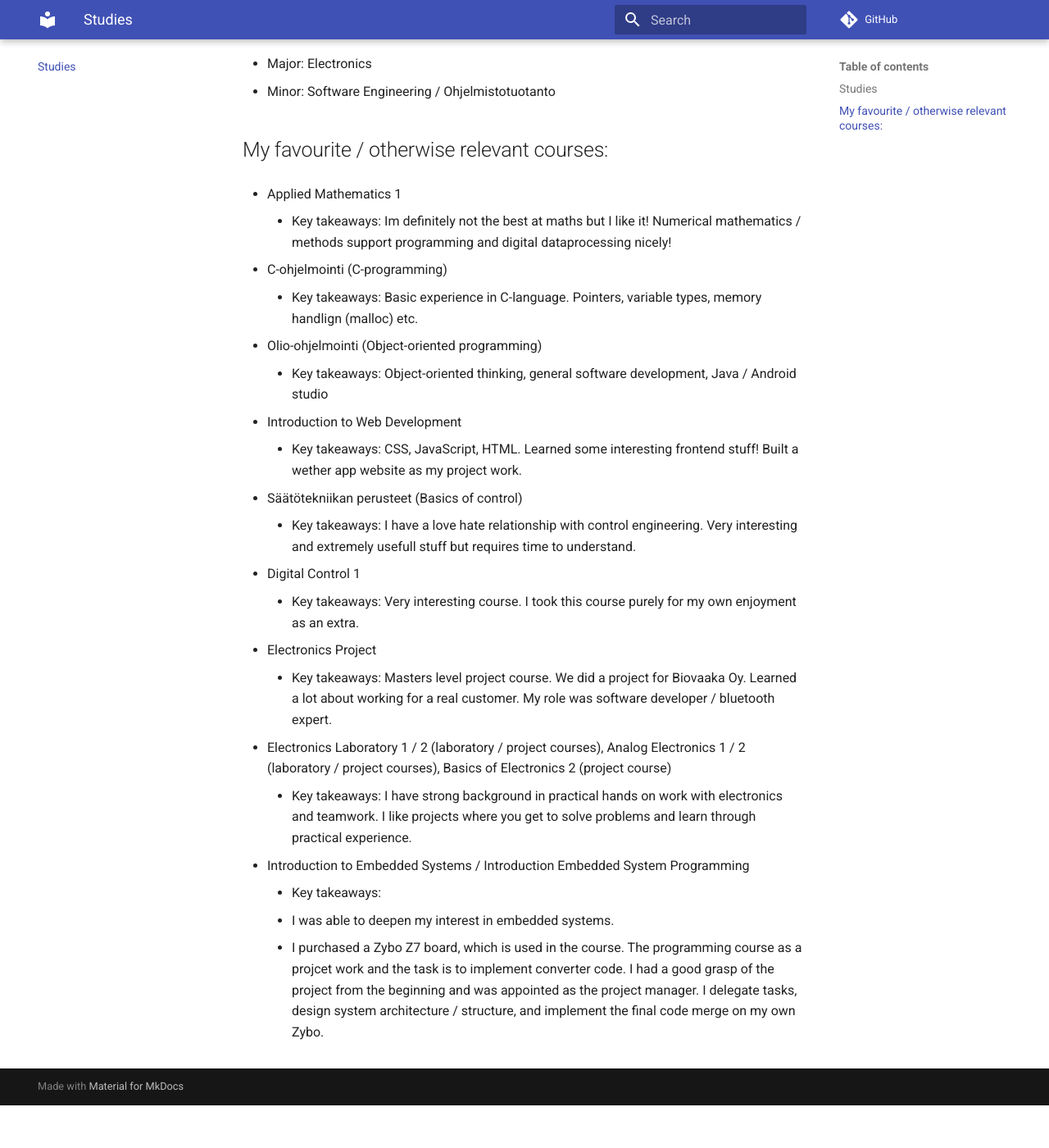
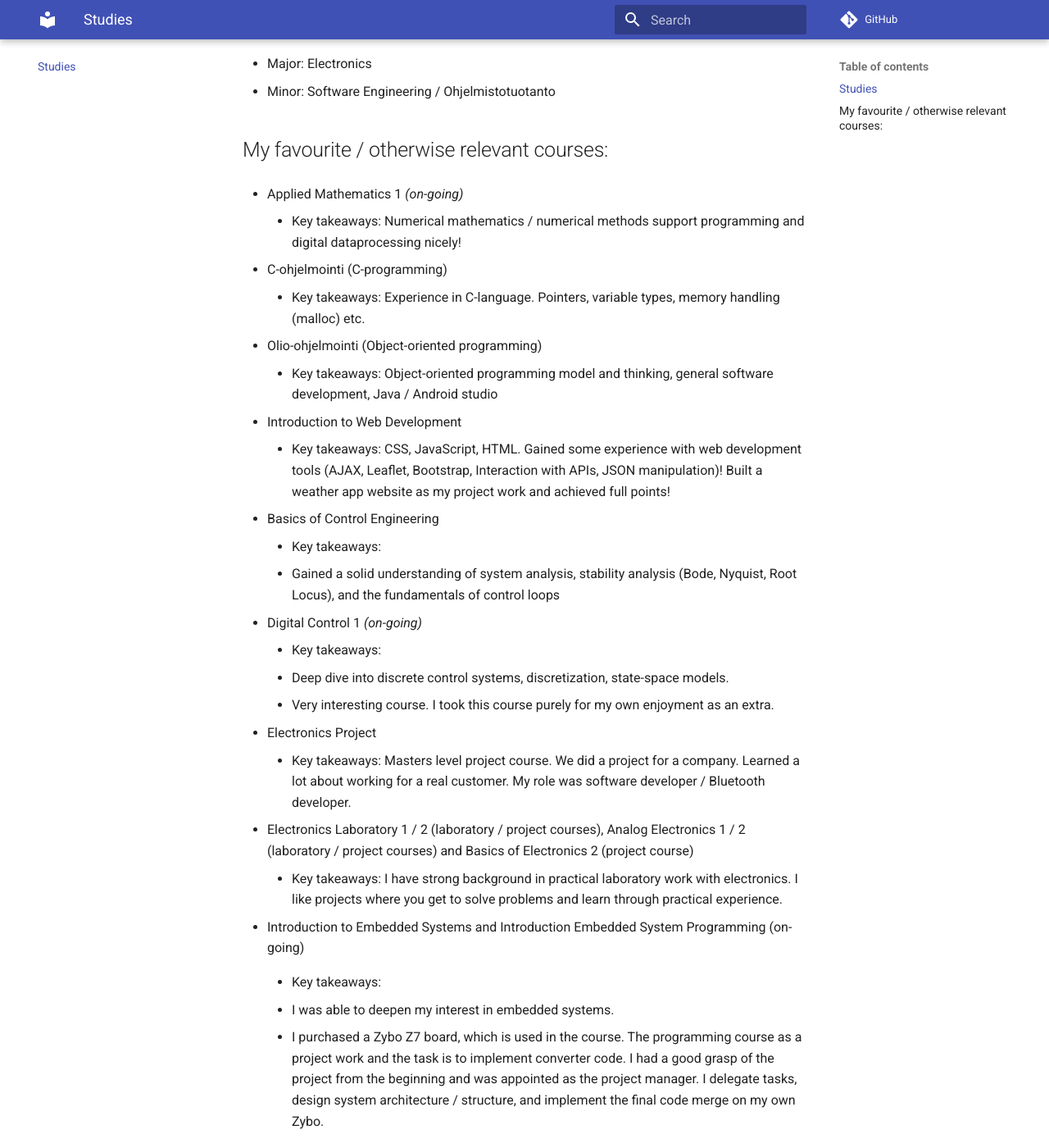
Before and after one commit to ilindh/Engineering-Portfolio, an MkDocs documentation site: the page built from docs/studies.md, in a window 1280 px wide and 1400 px high, scrolled down 498 px. Shown: the whole window at 82% size. Built offline with MkDocs 1.6.1 and Material for MkDocs 9.7.7, drawn with Linux system fonts in a browser that asks for light colours; comment, search, counter and statistics services are not loaded; before the commit the page ends 1846 px from its top, so only the background shows below that; some of the changed text lies outside the part shown.

Commit message:
Improved texts in the Studies section.

```diff
--- a/docs/studies.md
+++ b/docs/studies.md
@@ -15,31 +15,36 @@ I am currently a first-year Masters's student at university (4th year overall).
 
 ## My favourite / otherwise relevant courses:
 
-  - Applied Mathematics 1
-    - Key takeaways: Im definitely not  the best at maths but I like it! Numerical mathematics / methods support programming and digital dataprocessing nicely!
+  - Applied Mathematics 1 _(on-going)_
+    - Key takeaways: Numerical mathematics / numerical methods support programming and digital dataprocessing nicely!
 
   - C-ohjelmointi (C-programming)
-    - Key takeaways: Basic experience in C-language. Pointers, variable types, memory handlign (malloc) etc.
+    - Key takeaways: Experience in C-language. Pointers, variable types, memory handling (malloc) etc.
 
   - Olio-ohjelmointi (Object-oriented programming)
-    - Key takeaways: Object-oriented thinking, general software development, Java / Android studio
+    - Key takeaways: Object-oriented programming model and thinking, general software development, Java / Android studio
 
   - Introduction to Web Development
-    - Key takeaways: CSS, JavaScript, HTML. Learned some interesting frontend stuff! Built a wether app website as my project work.
+    - Key takeaways: CSS, JavaScript, HTML. Gained some experience with web development tools (AJAX, Leaflet, Bootstrap, Interaction with APIs, JSON manipulation)! Built a weather app website as my project work and achieved full points!
 
-  - Säätötekniikan perusteet (Basics of control)
-    - Key takeaways: I have a love hate relationship with control engineering. Very interesting and extremely usefull stuff but requires time to understand.
+  - Basics of Control Engineering
+    - Key takeaways:
+      - Gained a solid understanding of system analysis, stability analysis (Bode, Nyquist, Root Locus), and the fundamentals of control loops
 
-  - Digital Control 1
-    - Key takeaways: Very interesting course. I took this course purely for my own enjoyment as an extra.
+  - Digital Control 1 _(on-going)_
+    - Key takeaways:
+      - Deep dive into discrete control systems, discretization, state-space models.
+      - Very interesting course. I took this course purely for my own enjoyment as an extra.
 
   - Electronics Project
-    - Key takeaways: Masters level project course. We did a project for Biovaaka Oy. Learned a lot about working for a real customer. My role was software developer / bluetooth expert.
+    - Key takeaways: Masters level project course. We did a project for a company. Learned a lot about working for a real customer. My role was software developer / Bluetooth developer.
 
-  - Electronics Laboratory 1 / 2 (laboratory / project courses), Analog Electronics 1 / 2 (laboratory / project courses), Basics of Electronics 2 (project course)
-    - Key takeaways: I have strong background in practical hands on work with electronics and teamwork. I like projects where you get to solve problems and learn through practical experience.
+  - Electronics Laboratory 1 / 2 (laboratory / project courses), Analog Electronics 1 / 2 (laboratory / project courses) and Basics of Electronics 2 (project course)
+    - Key takeaways: I have strong background in practical laboratory work with electronics. I like projects where you get to solve problems and learn through practical experience.
 
-  - Introduction to Embedded Systems / Introduction Embedded System Programming
+  - Introduction to Embedded Systems and Introduction Embedded System Programming (on-going)
+
     - Key takeaways:
+
       - I was able to deepen my interest in embedded systems.
-      - I purchased a Zybo Z7 board, which is used in the course.  The programming course as a projcet work and the task is to implement converter code. I had a good grasp of the project from the beginning and was appointed as the project manager. I delegate tasks, design system architecture / structure, and implement the final code merge on my own Zybo.
+      - I purchased a Zybo Z7 board, which is used in the course. The programming course as a project work and the task is to implement converter code. I had a good grasp of the project from the beginning and was appointed as the project manager. I delegate tasks, design system architecture / structure, and implement the final code merge on my own Zybo.
```
Also changed, not shown: other parts of docs/studies.md (+1 -1 lines).
